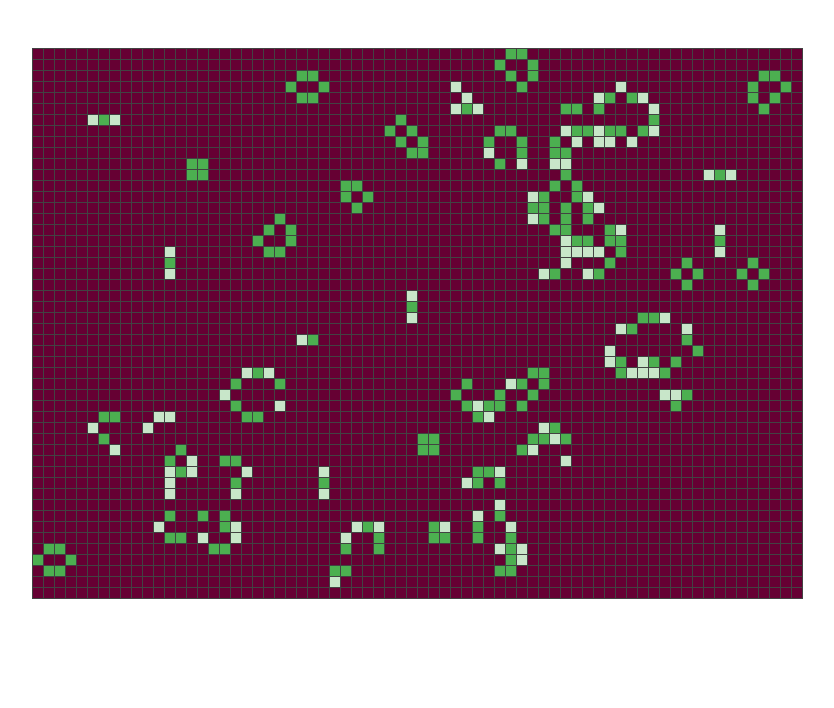
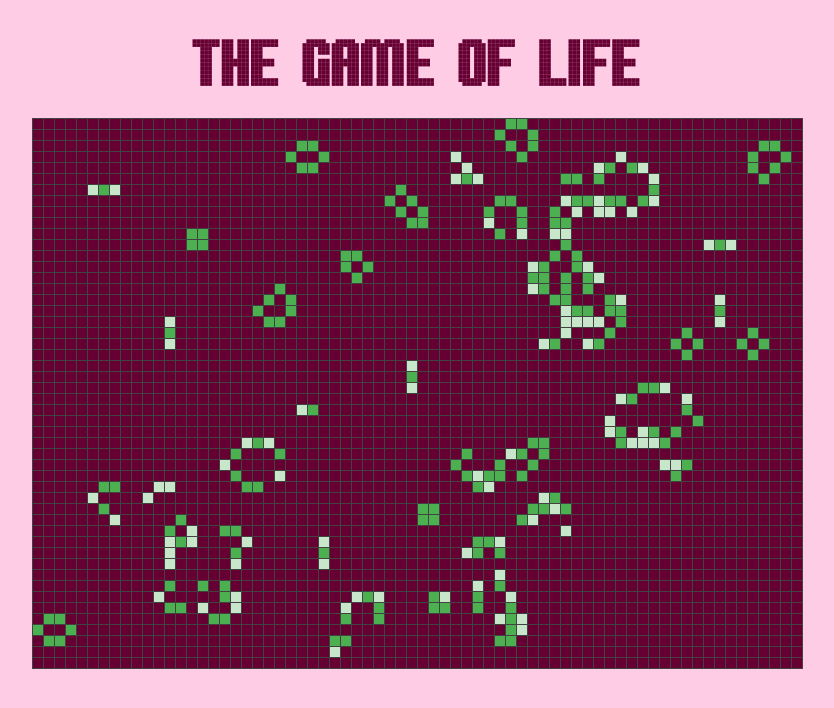
Before and after one commit to hamzicabdulah/game-of-life, a React (Create React App) app: page / in a window 1280 px wide. Shown: the top 708 px of the page, without its empty margins (223-1057 px from the left). Built offline with nearby package versions, Linux system fonts and the light colour scheme.

Commit message:
Added heading to page with google font

```diff
--- a/src/components/App.js
+++ b/src/components/App.js
@@ -1,5 +1,6 @@
 import React, { Component } from 'react';
 import '../stylesheet/App.css';
+import Header from './Header';
 import Cell from './Cell';
 
 let rows = 50;
@@ -17,6 +18,7 @@ class App extends Component {
   render() {
     return (
       <div className="App">
+        <Header />
         <div className="container">
           {Object.keys(this.state.cells).map((number) =>
             <Cell number={number} life={this.state.cells[number]} changeLife={() => this.changeLife(number)}/>
--- a/src/components/Cell.js
+++ b/src/components/Cell.js
@@ -6,7 +6,8 @@ class Cell extends Component {
     return (
       <div className={"Cell " + this.props.life + " " + this.props.number} onClick={this.props.changeLife}>
       </div>
-    );  }
+    );
+  }
 
 }
 
--- /dev/null
+++ b/src/components/Header.js
@@ -0,0 +1,14 @@
+import React, { Component } from 'react';
+import '../stylesheet/Header.css';
+
+class Header extends Component {
+  render() {
+    return (
+      <h1 className='Header'>
+          The Game of Life
+      </h1>
+    );
+  }
+}
+
+export default Header;
--- a/src/stylesheet/App.css
+++ b/src/stylesheet/App.css
@@ -3,7 +3,7 @@
   flex-wrap: wrap;
   width: 770px;
   text-align: center;
-  margin: 3em auto 3em;
+  margin: 2em auto 0;
   padding: 0;
   border-bottom: solid #424242 1px;
   border-right: solid #424242 1px;
--- /dev/null
+++ b/src/stylesheet/Header.css
@@ -0,0 +1,11 @@
+@font-face {
+    font-family: 'Highspeed';
+    src: url(../fonts/HIGHSPEED.TTF);
+}
+.Header {
+    font-family: 'Highspeed', cursive;
+    font-size: 2.8em;
+    text-align: center;
+    color: #660033;
+    margin: 0;
+}
--- a/src/stylesheet/index.css
+++ b/src/stylesheet/index.css
@@ -1,5 +1,6 @@
 body {
+  background: #ffcce6;
   margin: 0;
-  padding: 0;
+  padding: 2em;
   font-family: sans-serif;
 }
```
Also changed, not shown: src/fonts/HIGHSPEED.TTF (added).
